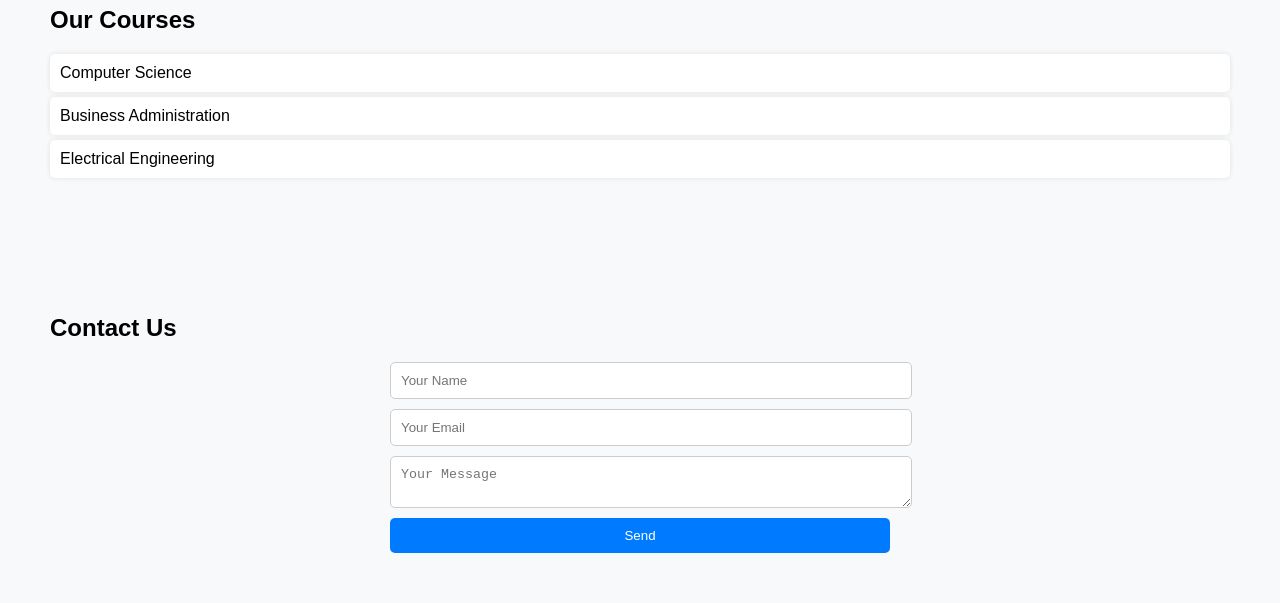
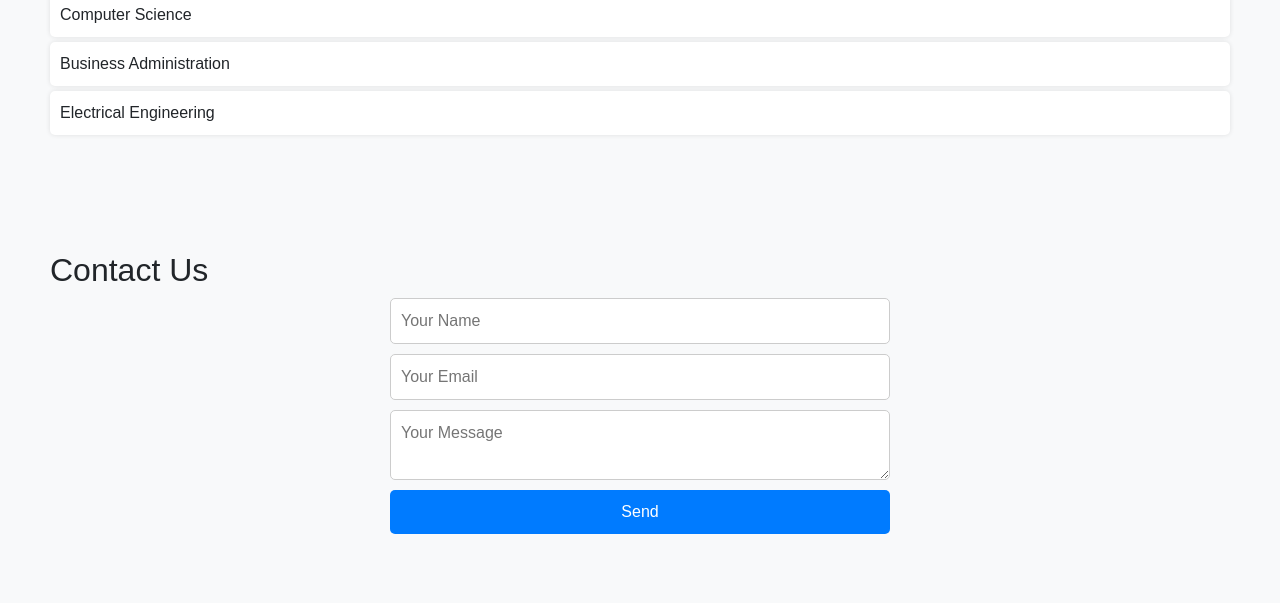
Before and after one commit to Iqrafatimakhan/CollegeWeb, a plain HTML site: page index.html in a window 1280 px wide. Shown: the part 664-1267 px from the top of the page. Drawn offline with nearby package versions, Linux system fonts and the light colour scheme.

Commit message:
Update style.css

```diff
--- a/style.css
+++ b/style.css
@@ -1,5 +1,4 @@
-/*@import url('https://cdn.jsdelivr.net/npm/bootstrap@5.3.0/dist/css/bootstrap.min.css');
-*/
+@import url('https://cdn.jsdelivr.net/npm/bootstrap@5.3.0/dist/css/bootstrap.min.css');
 
 body {
     font-family: Arial, sans-serif;
```
